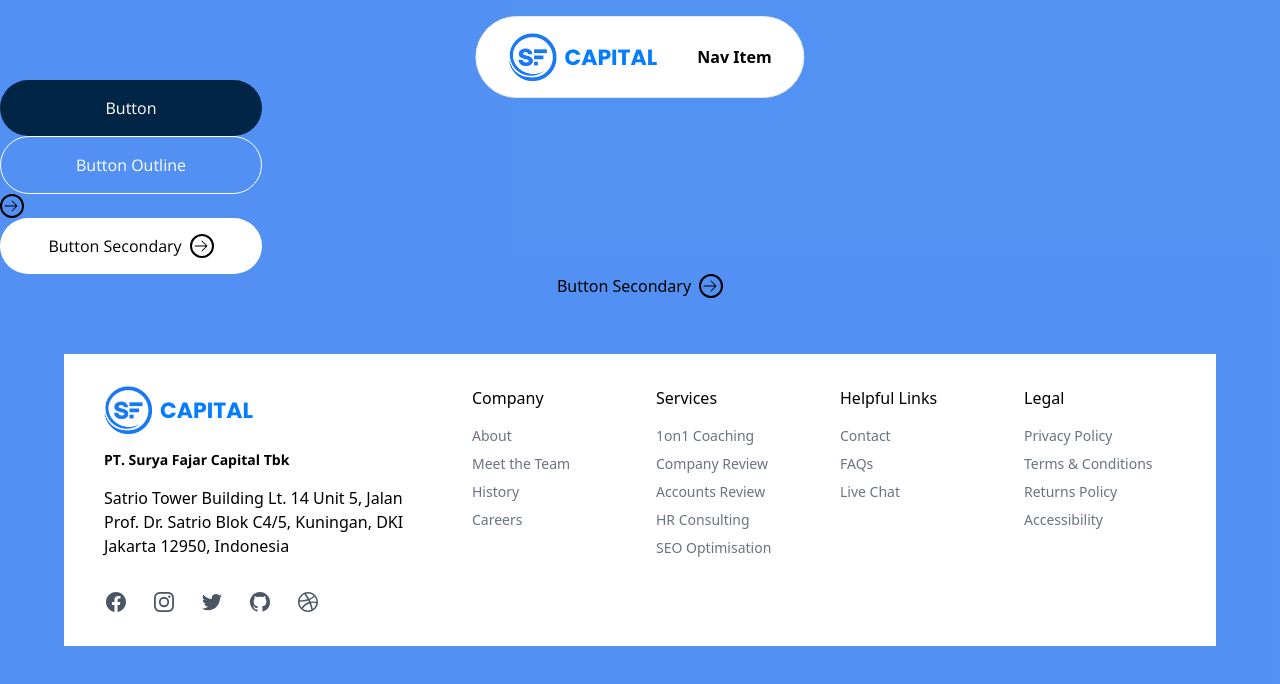
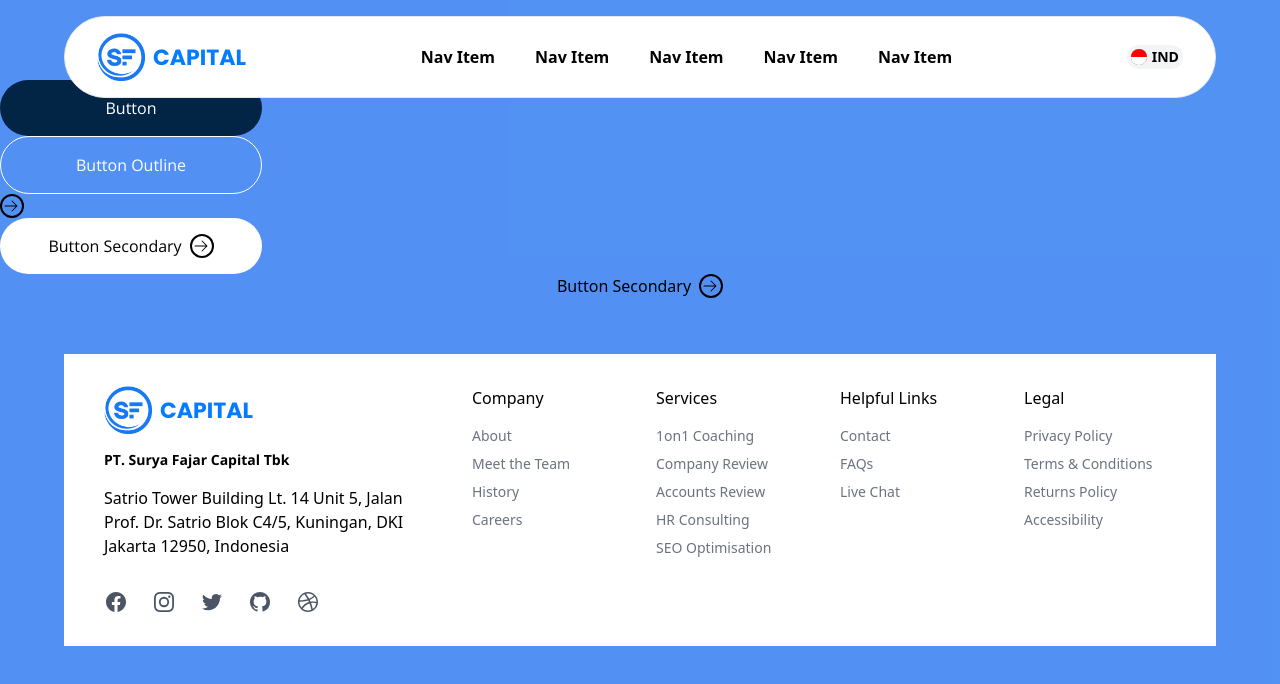
Before and after one commit to desipuspitasari/demosfcapital, a Next.js app: page / in a window 1280 px wide. Shown: the top 684 px of the page. Built offline with nearby package versions, Linux system fonts and the light colour scheme.

Commit message:
update navbar and switchlang

```diff
--- a/src/components/navbar.tsx
+++ b/src/components/navbar.tsx
@@ -1,18 +1,29 @@
 import logo from "../../public/images/logo/logo.png";
 import Image from "next/image";
 import NavItem from "./navitem";
+import Link from "next/link";
+import SwicthLanguage from "./switchlanguage";
 
 const Navbar = () => {
   return (
-    <div className="fixed top-4 p-4 bg-white px-8 py-4 rounded-full border left-1/2 -translate-x-1/2 flex justify-center items-center space-x-10 font-semibold">
+    <div className="fixed top-4 left-1/2 -translate-x-1/2 w-full flex justify-center px-2 lg:px-0">
+      <div className="w-full max-w-6xl p-4 bg-white px-8 py-4 rounded-full border flex justify-between items-center space-x-10 font-semibold">
         <div className="flex justify-center items-center space-x-2">
+          <Link href="#_" className="flex flex-wrap items-center space-x-2">
             <Image src={logo} height={48} width={48} alt="" />
             <div className="text-blue-primary-400 font-bold text-[22px] font-poppins">
               CAPITAL
             </div>
+          </Link>
         </div>
-      <div className="flex">
+        <div className="flex space-x-10">
           <NavItem href="home" />
+          <NavItem href="home" />
+          <NavItem href="home" />
+          <NavItem href="home" />
+          <NavItem href="home" />
+        </div>
+        <SwicthLanguage />
       </div>
     </div>
   );
--- a/src/components/switchlanguage.tsx
+++ b/src/components/switchlanguage.tsx
@@ -18,7 +18,7 @@ const SwicthLanguage = () => {
 
   return (
     <button
-      className="p-1 bg-white rounded-full w-14 h-6 data-[lang='en']:justify-end justify-start flex relative"
+      className="p-1 bg-gray-100 rounded-full w-14 h-6 data-[lang='en']:justify-end justify-start flex relative"
       onClick={handleClick}
       data-lang={`${isLang}`}
     >
```
Lines whose indentation alone changed are shown as unchanged.
